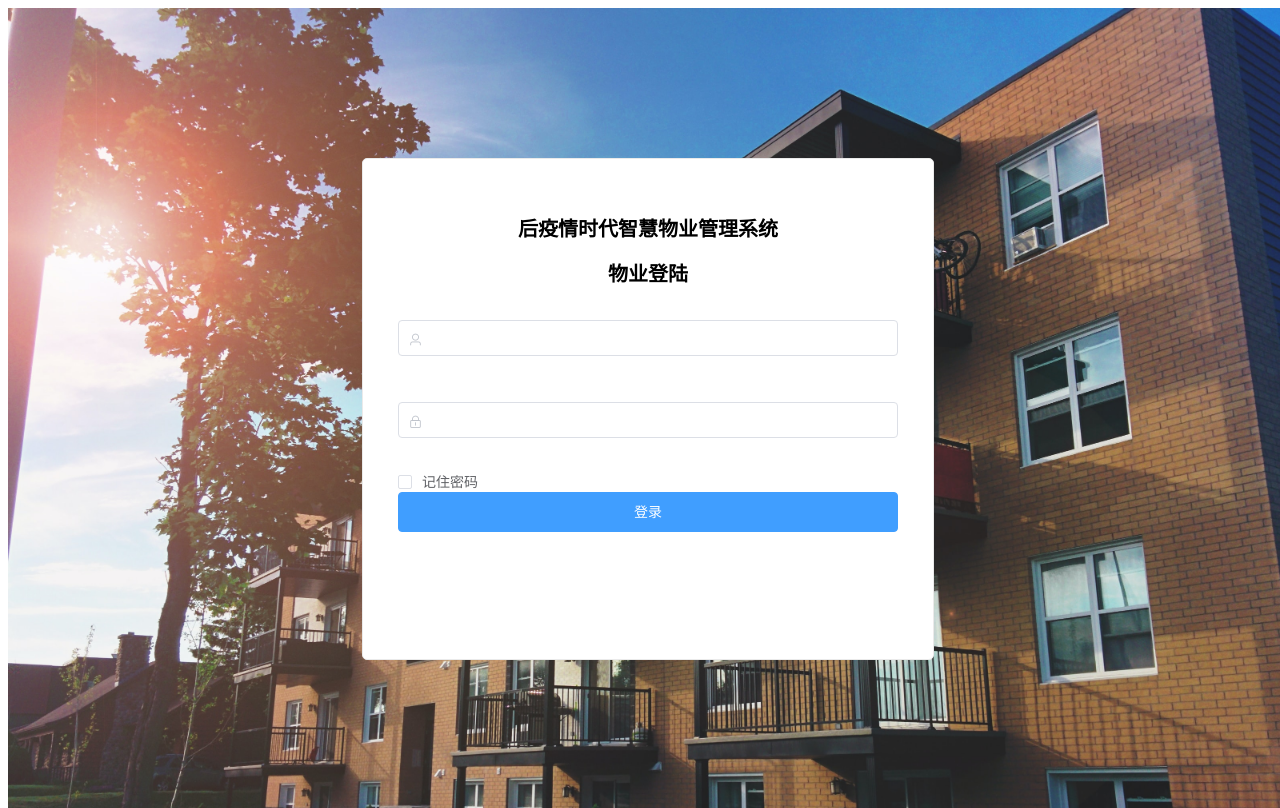
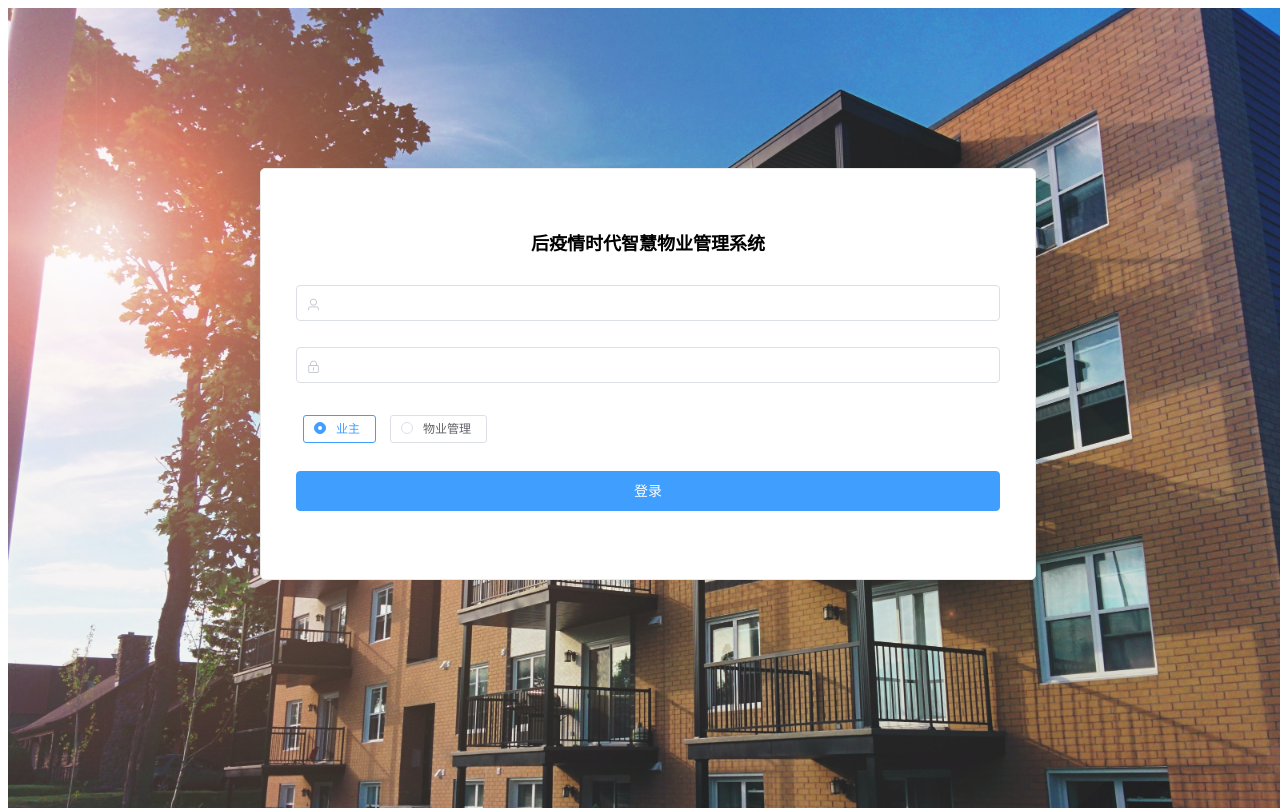
Before and after one commit to Reece-Lu/propertymanagement-graduationproject, a Vue app: page /#/login in a window 1280 px wide. Built offline with nearby package versions, Linux system fonts and the light colour scheme.

Commit message:
增加了业主登陆功能

```diff
--- a/src/api/Login.js
+++ b/src/api/Login.js
@@ -1,6 +1,10 @@
 import request from "@/utils/request";
 /*登录*/
 
-export function login(data){
-    return request.post('/pms/login', data)
+export function loginForPropertyManagement(data){
+    return request.post('/pms/login/propertymanagement', data)
 }
+
+export function loginForProprietor(data){
+    return request.post('/pms/login/proprietor', data)
+}
--- a/src/components/defaultViews/Aside.vue
+++ b/src/components/defaultViews/Aside.vue
@@ -21,18 +21,15 @@
       </el-menu-item>
     </router-link>
     <el-menu-item index="4"  disabled>
-      <span slot="title">疫情防控</span>
+      <span slot="title">隔离助手</span>
     </el-menu-item>
     <el-menu-item index="5"  disabled>
-      <span slot="title">隔离助手</span>
+      <span slot="title">宠物寄养</span>
     </el-menu-item>
     <el-menu-item index="6"  disabled>
-      <span slot="title">宠物寄养</span>
+      <span slot="title">车位管理</span>
     </el-menu-item>
     <el-menu-item index="7"  disabled>
-      <span slot="title">车位管理</span>
-    </el-menu-item>
-    <el-menu-item index="8"  disabled>
       <span slot="title">装修登记</span>
     </el-menu-item>
   </el-menu>
--- a/src/views/About.vue
+++ b/src/views/About.vue
@@ -1,15 +1,16 @@
 <template>
   <div class="about">
-    <h1 style="text-align: center">About page for Property Management System</h1>
-    <p>
-      1. 后台：http://82.156.219.134:1214/Reece_Lu/propertymanagement-graduationproject-server.git
+    <h1 style="text-align: center">About Page for Property Management System</h1>
+    <p style="text-align: center">
+      后台：http://82.156.219.134:1214/Reece_Lu/propertymanagement-graduationproject-server.git
     </p>
-    <p>
-      2. 前台：http://82.156.219.134:1214/Reece_Lu/propertymanagement-graduationproject.git
+    <p style="text-align: center">
+      前台：http://82.156.219.134:1214/Reece_Lu/propertymanagement-graduationproject.git
     </p>
     <p style="text-align: center">
       游客账号：guest 密码：Guest123
     </p>
     <h1 style="text-align: center">Developed by Lu Yuwen</h1>
+    <h2 style="text-align: center">Guided by Gao Yu, Liu Caihong</h2>
   </div>
 </template>
--- a/src/views/Home.vue
+++ b/src/views/Home.vue
@@ -35,7 +35,7 @@ export default {
   components: {
     // HelloWorld
     Header,Aside
-  },
+  }
 
 }
 </script>
--- a/src/views/Login.vue
+++ b/src/views/Login.vue
@@ -7,12 +7,11 @@
                  :model="user"
                  :rules="rules"
                  ref="userForm">
-          <h3 class="title">后疫情时代智慧物业管理系统</h3>
-          <h3 class="title">物业登陆</h3>
+            <h1 class="title">后疫情时代智慧物业管理系统</h1>
             <el-form-item prop="userName">
               <el-input
                   size="medium"
-                style="margin: 10px 0"
+                  style="margin: auto 0"
                   prefix-icon="el-icon-user"
                   v-model="user.userName"
               ></el-input>
@@ -20,15 +19,16 @@
             <el-form-item prop="password">
               <el-input
                   size="medium"
-                style="margin: 10px 0"
+                  style="margin: auto 0"
                   prefix-icon="el-icon-lock"
                   show-password
                   v-model="user.password"
               ></el-input>
             </el-form-item>
-          <el-checkbox>记住密码</el-checkbox>
+          <el-radio v-model="roleChoice" label="1" style="margin: 1%" border size="mini">业主</el-radio>
+          <el-radio v-model="roleChoice" label="2" style="margin: 1%" border size="mini">物业管理</el-radio>
             <el-form-item style="width:100%;">
-            <el-button type="primary"  autocomplete="off" style="width:100%;" @click="handleLogin">登录</el-button>
+              <el-button type="primary"  autocomplete="off" style="width:100%; margin-top: 3%" @click="handleLogin">登录</el-button>
             </el-form-item>
         </el-form>
       </div>
@@ -37,12 +37,13 @@
 
 <script>
 
-import {login} from "@/api/Login";
+import { loginForPropertyManagement, loginForProprietor} from "@/api/Login";
 
 export default {
   name: 'Login',
   data(){
     return{
+      roleChoice:'1',
       user: {
         userName:'',
         password:''
@@ -67,7 +68,9 @@ export default {
   },
  methods: {
    handleLogin() {
-     login(this.user).then(res=>{
+     //roleChoice为2，物业身份登陆页
+     if(this.roleChoice==='2'){
+       loginForPropertyManagement(this.user).then(res=>{
          console.log(res)
          //释放路由守卫
          localStorage.setItem('isLogin','1');
@@ -75,6 +78,18 @@ export default {
        }).catch(()=>{
          this.$message.error("登陆失败")
        })
+     }else{
+       //roleChoice为1，业主身份登陆页
+       loginForProprietor(this.user).then(res=>{
+         console.log(res)
+         //释放路由守卫
+         localStorage.setItem('isLogin','1');
+         this.$router.push('/about')
+       }).catch(()=>{
+         this.$message.error("登陆失败")
+       })
+     }
+
    }
  }
 }
@@ -85,7 +100,6 @@ export default {
 .login-container {
   width: 100%;
   height: 100%;
-
   background-image: url("../assets/loginPageBackground.jpeg") ;
   background-size: cover;
   position: absolute;
@@ -93,7 +107,7 @@ export default {
 }
 
  .emptyBox{
-   height: 150px;
+   height: 20%;
    width: 100%;
  }
 
@@ -101,8 +115,8 @@ export default {
   -webkit-border-radius: 5px;
   border-radius: 5px;
   margin: 0 auto;
-  height: 450px;
-  width: 500px;
+  height: 45%;
+  width: 55%;
   padding: 35px 35px 15px;
   background: #fff;
   border: 1px solid #eaeaea;
@@ -111,9 +125,9 @@ export default {
 
 
 .title{
-  font-size: 20px;
+  font-size: 18px;
   text-align: center;
   line-height: 20px;
-  margin: 25px;
+  margin: 30px;
 }
 </style>
```
Lines whose indentation alone changed are shown as unchanged.
